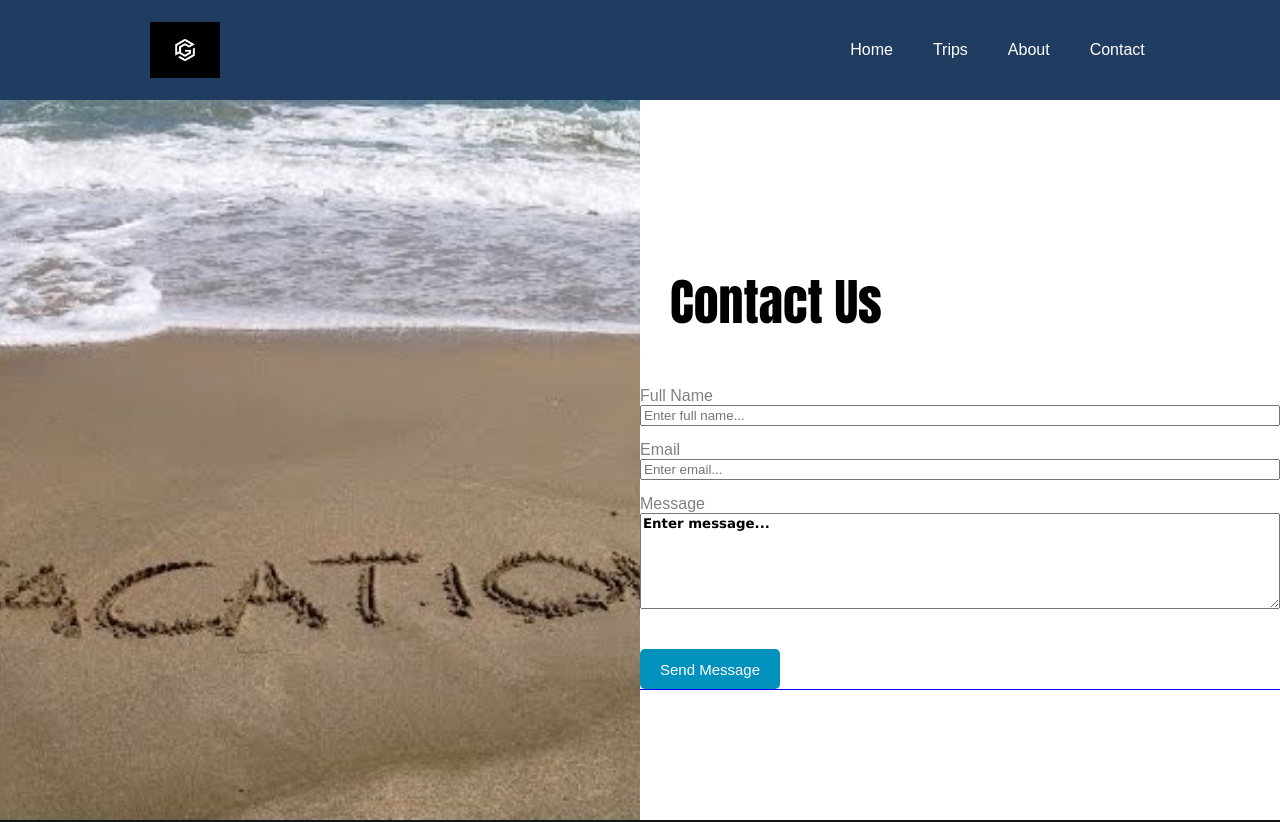
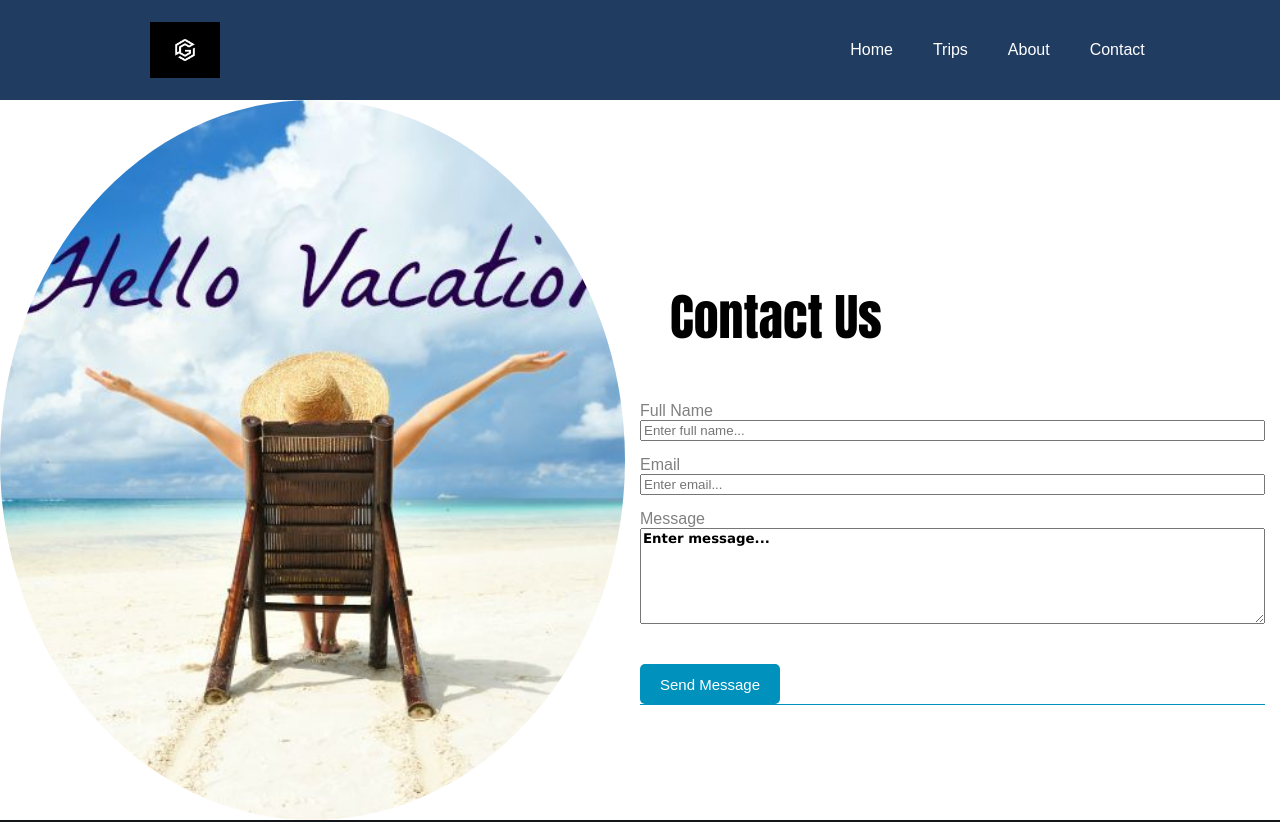
Before and after one commit to Branley22/personal_projects, a React (Create React App) app in the folder gateway/: page /contact in a window 1280 px wide. Shown: the top 822 px of the page. Built offline with nearby package versions, Linux system fonts and the light colour scheme.

Commit message:
contact css

```diff
--- a/gateway/src/pages/Contact.js
+++ b/gateway/src/pages/Contact.js
@@ -7,7 +7,7 @@ const Contact = (props) => {
 
   return (
     <div className="contact">
-      <div className="left-side" style={{ backgroundImage: `url(${VacationLeft})` }}>
+      <div className="left-side" style={{ backgroundImage: `url(${VacationLeft})`}}>
       </div>
       <div className="right-side">
        <h1> Contact Us</h1>
--- a/gateway/src/styles/Contact.css
+++ b/gateway/src/styles/Contact.css
@@ -10,6 +10,7 @@
   background-position: center;
   background-repeat: no-repeat;
   background-size: cover;
+  border-radius: 90%;
 }
 
 .contact .right-side {
@@ -18,6 +19,7 @@
   display: flex;
   flex-direction: column;
   justify-content: center;
+  padding: 15px;
 }
 .contact .right-side h1 {
   font-family: Impact, Haettenschweiler, 'Arial Narrow Bold', sans-serif;
@@ -31,7 +33,7 @@ form {
   flex-direction: column;
   width: auto;
   border: none;
-  border-bottom: 1px solid blue;
+  border-bottom: 1px solid rgb(0, 145, 189);
   color: black;
 }
 
```
Also changed, not shown: gateway/src/assets/vacationleft.jpeg.
